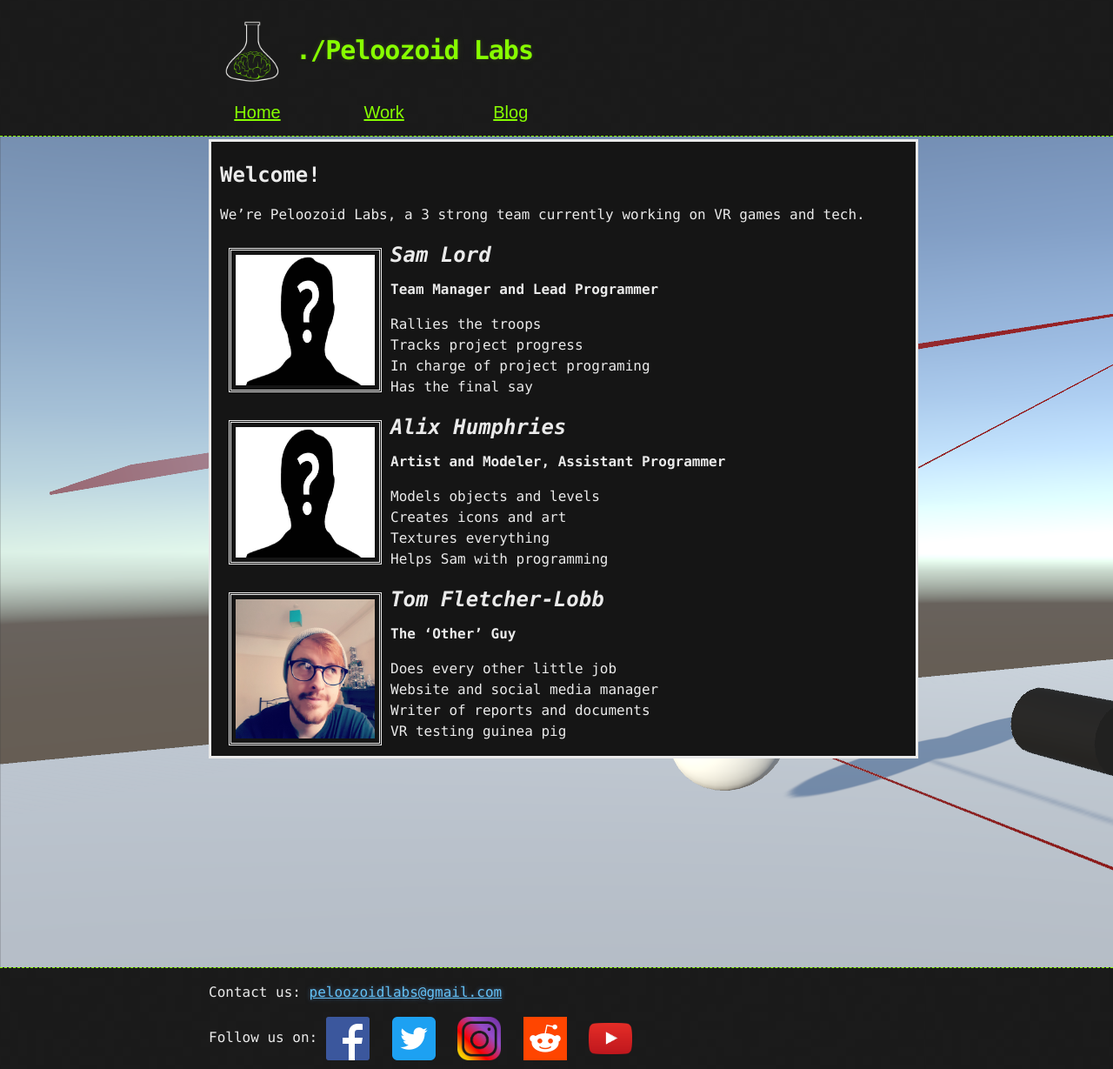
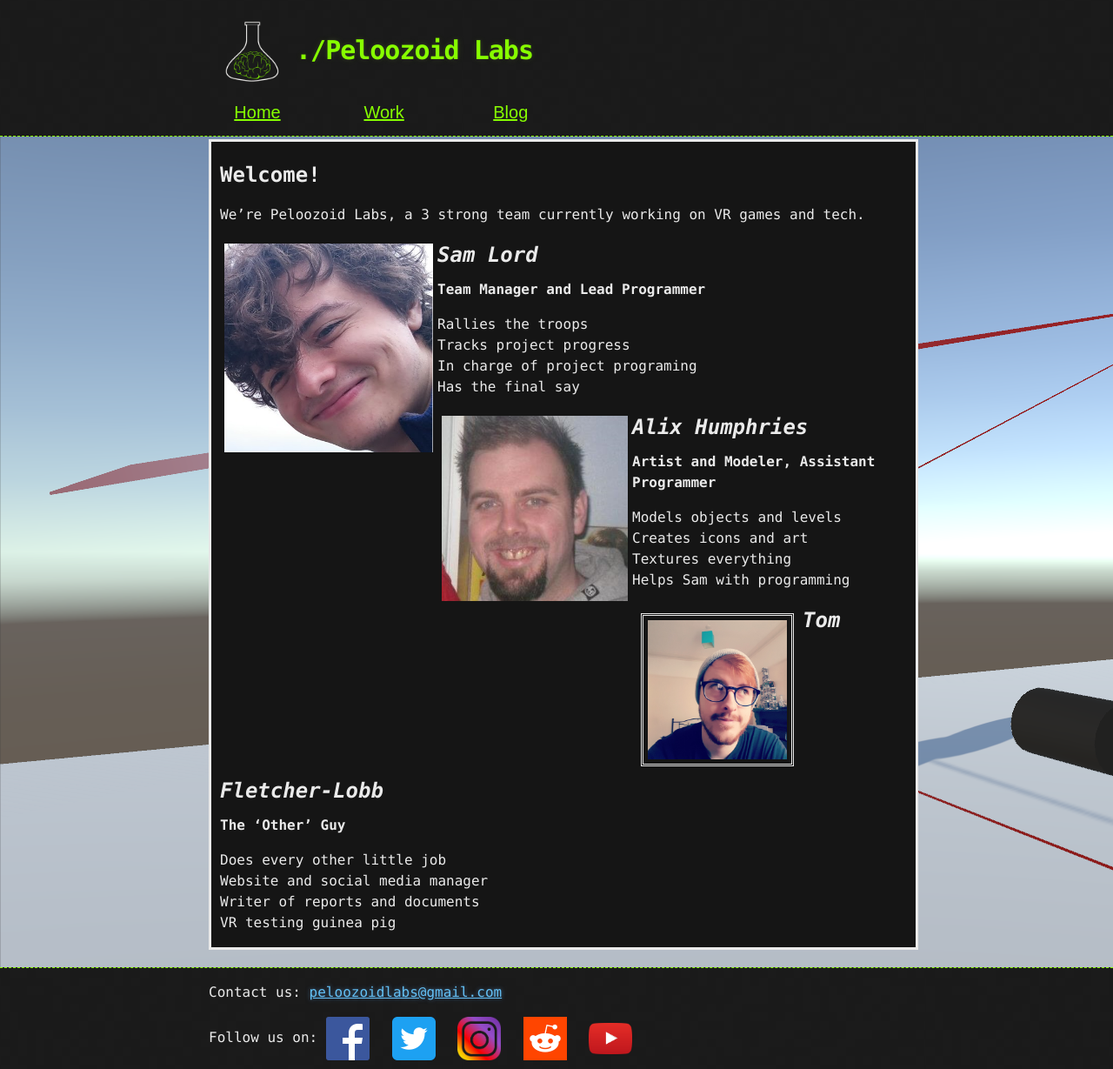
Before and after one commit to Flobb212/www.peloozoid.co.uk, a Jekyll site: the page built from index.md, in a window 1280 px wide and 1229 px high. Shown: the whole window at 87% size. Built offline with Jekyll 4.4.1, drawn with Linux system fonts in a browser that asks for light colours.

Commit message:
Adding photos

```diff
--- a/index.md
+++ b/index.md
@@ -6,7 +6,7 @@ title: Peloozoid Labs
 # Welcome!
 We're Peloozoid Labs, a 3 strong team currently working on VR games and tech.
 
-![HHH picture]({{ "/assets/images/placeholder.png" }})
+![HHH picture]({{ "/assets/images/sam.png" }})
 # _Sam Lord_
 ## Team Manager and Lead Programmer
 Rallies the troops
@@ -15,7 +15,7 @@ In charge of project programing
 Has the final say
 
 
-![HHH picture]({{ "/assets/images/placeholder.png" }})
+![HHH picture]({{ "/assets/images/alix.png" }})
 # _Alix Humphries_
 ## Artist and Modeler, Assistant Programmer
 Models objects and levels
```
Also changed, not shown: assets/images/alix.png (added), assets/images/placeholder.png (deleted), assets/images/sam.png (added).
